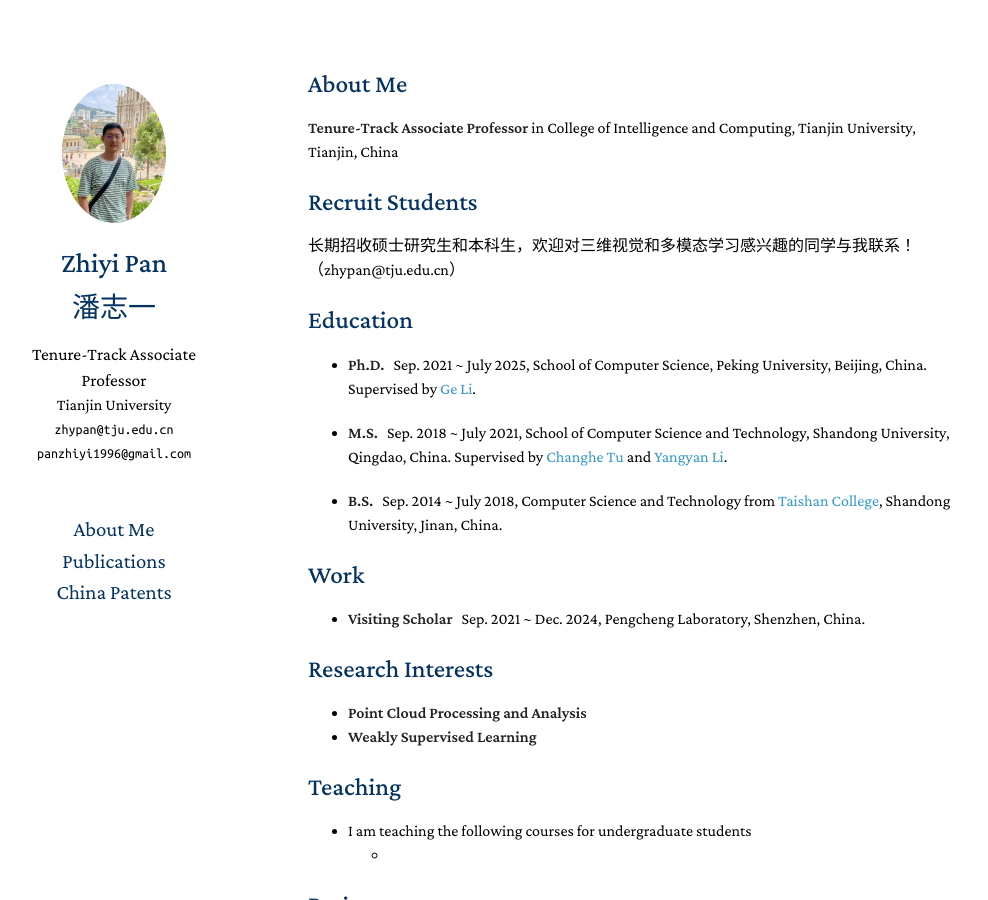
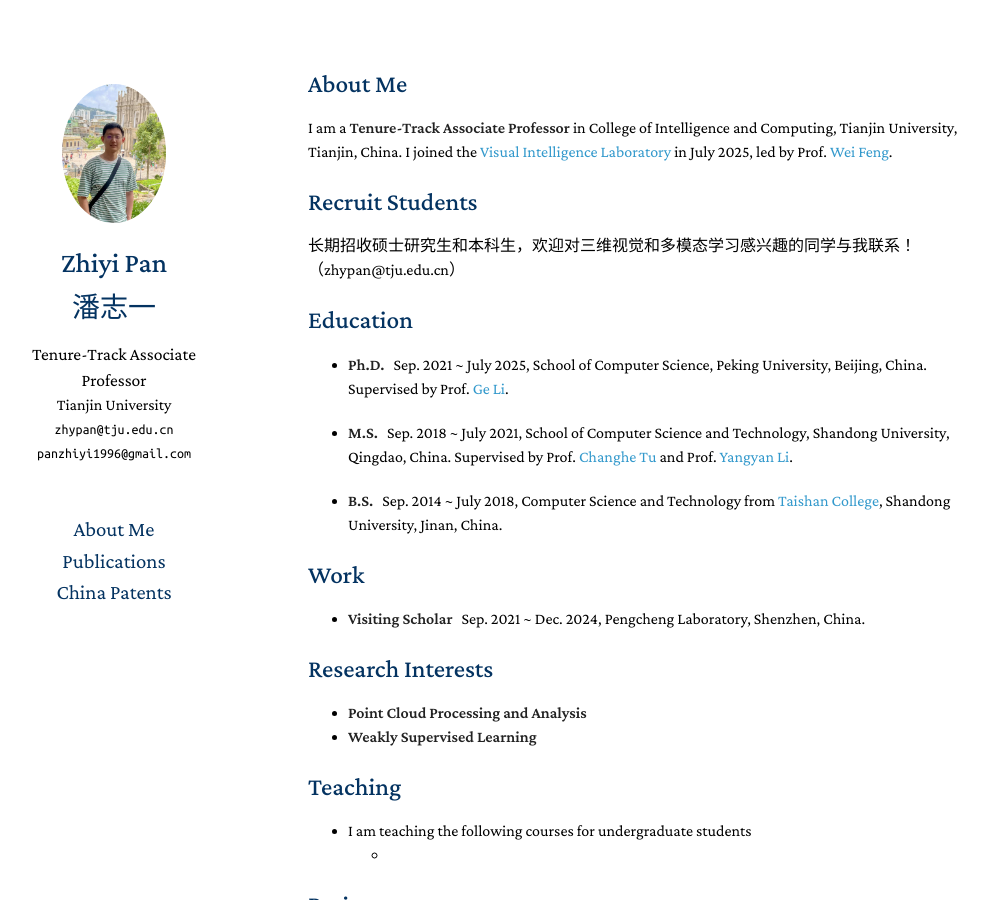
Before and after one commit to panzhiyi/panzhiyi.github.io, a Jekyll site: the page built from index.md, in a window 1280 px wide and 900 px high. Shown: the whole window, without its empty margins (162-1150 px from the left). Built offline with Jekyll 4.4.1, drawn with Linux system fonts in a browser that asks for light colours; a style sheet for code colours, icons or effects is not loaded.

Commit message:
Update index.md

```diff
--- a/index.md
+++ b/index.md
@@ -4,7 +4,7 @@
 
 ## About Me
 
-**Tenure-Track Associate Professor** in College of Intelligence and Computing, Tianjin University, Tianjin, China
+I am a **Tenure-Track Associate Professor** in College of Intelligence and Computing, Tianjin University, Tianjin, China. I joined the [Visual Intelligence Laboratory](http://www.tjuvil.net/) in July 2025, led by Prof. [Wei Feng](https://cic.tju.edu.cn/faculty/fengwei/index.html).
 
 ## Recruit Students
 
@@ -12,9 +12,9 @@
 
 ## Education
 
-- **Ph.D.** &nbsp;&nbsp;Sep. 2021 ~ July 2025, School of Computer Science, Peking University, Beijing, China. Supervised by [Ge Li](https://www.ece.pku.edu.cn/info/1046/2658.htm).
+- **Ph.D.** &nbsp;&nbsp;Sep. 2021 ~ July 2025, School of Computer Science, Peking University, Beijing, China. Supervised by Prof. [Ge Li](https://www.ece.pku.edu.cn/info/1046/2658.htm).
 
-- **M.S.** &nbsp;&nbsp;Sep. 2018 ~ July 2021, School of Computer Science and Technology, Shandong University, Qingdao, China. Supervised by [Changhe Tu](https://irc.cs.sdu.edu.cn/~chtu/index.html) and [Yangyan Li](https://yangyan.li/).
+- **M.S.** &nbsp;&nbsp;Sep. 2018 ~ July 2021, School of Computer Science and Technology, Shandong University, Qingdao, China. Supervised by Prof. [Changhe Tu](https://irc.cs.sdu.edu.cn/~chtu/index.html) and Prof. [Yangyan Li](https://yangyan.li/).
 
 - **B.S.** &nbsp;&nbsp;Sep. 2014 ~ July 2018, Computer Science and Technology from [Taishan College](https://www.tsxt.sdu.edu.cn/), Shandong University, Jinan, China.
 
```
